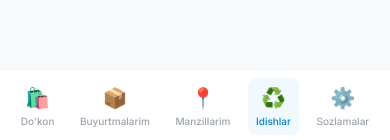
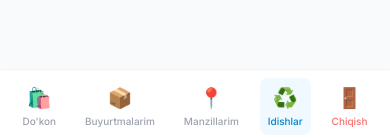
Before and after one commit to Mentalist2707/buloqwater-clone, a Next.js app: page /customer/bottles in a window 390 px wide. Shown: the part 701-841 px from the top of the page. Built offline with nearby package versions, Linux system fonts and the light colour scheme; no server answers.

Commit message:
fix: customer logout + mahsulotlar ko'rinishi
1. Bottom nav-ga Logout (🚪) tugmasi qo'shildi (mobil)
2. getCustomerProducts: session yo'q bo'lsa ham mahsulotlar ko'rsatiladi
3. global-templates exclude olib tashlandi (oddiy ACTIVE filter)

```diff
--- a/src/actions/customer-order-actions.ts
+++ b/src/actions/customer-order-actions.ts
@@ -9,11 +9,10 @@ import type { ActionResult } from "@/types";
 export async function getCustomerProducts(): Promise<ActionResult<any[]>> {
   try {
     const session = await getServerSession(authOptions);
-    if (!session) return { success: false, error: "Tizimga kiring" };
 
     let products;
 
-    if (session.user.companyId) {
+    if (session?.user?.companyId) {
       // Kompaniyaga bog'langan mijoz — faqat shu kompaniya mahsulotlari
       products = await prisma.product.findMany({
         where: { companyId: session.user.companyId, isActive: true },
@@ -21,11 +20,11 @@ export async function getCustomerProducts(): Promise<ActionResult<any[]>> {
         include: { company: { select: { name: true } } },
       });
     } else {
-      // Erkin mijoz (companyId null) — barcha faol kompaniyalar mahsulotlari
+      // Erkin mijoz yoki session yo'q — barcha faol kompaniyalar mahsulotlari
       products = await prisma.product.findMany({
         where: {
           isActive: true,
-          company: { status: "ACTIVE", subdomain: { not: "global-templates" } },
+          company: { status: "ACTIVE" },
         },
         orderBy: { createdAt: "desc" },
         include: { company: { select: { name: true } } },
--- a/src/app/(customer)/customer/layout.tsx
+++ b/src/app/(customer)/customer/layout.tsx
@@ -76,14 +76,14 @@ export default function CustomerLayout({ children }: { children: React.ReactNode
       {/* Mobile Bottom Nav — faqat mobileda */}
       <nav className="fixed bottom-0 left-0 right-0 z-40 bg-white dark:bg-gray-800 border-t border-gray-100 dark:border-gray-700 shadow-lg md:hidden safe-bottom">
         <div className="flex items-center justify-around py-2 px-2">
-          {navItems.map((item) => {
+          {navItems.slice(0, 4).map((item) => {
             const isActive = item.exact ? pathname === item.href : pathname.startsWith(item.href);
             return (
               <Link
                 key={item.href}
                 href={item.href}
                 className={cn(
-                  "flex flex-col items-center gap-0.5 py-1.5 px-2 rounded-lg transition-all min-w-[48px]",
+                  "flex flex-col items-center gap-0.5 py-1.5 px-2 rounded-lg transition-all min-w-[44px]",
                   isActive ? "text-primary-600 dark:text-primary-400 bg-primary-50 dark:bg-primary-900/30" : "text-gray-400 dark:text-gray-500"
                 )}
               >
@@ -92,6 +92,14 @@ export default function CustomerLayout({ children }: { children: React.ReactNode
               </Link>
             );
           })}
+          {/* Logout */}
+          <button
+            onClick={() => { const origin = typeof window !== "undefined" ? window.location.origin : ""; signOut({ callbackUrl: `${origin}/login` }); }}
+            className="flex flex-col items-center gap-0.5 py-1.5 px-2 rounded-lg transition-all min-w-[44px] text-red-400"
+          >
+            <span className="text-xl">🚪</span>
+            <span className="text-[10px] font-medium">Chiqish</span>
+          </button>
         </div>
       </nav>
     </div>
```
